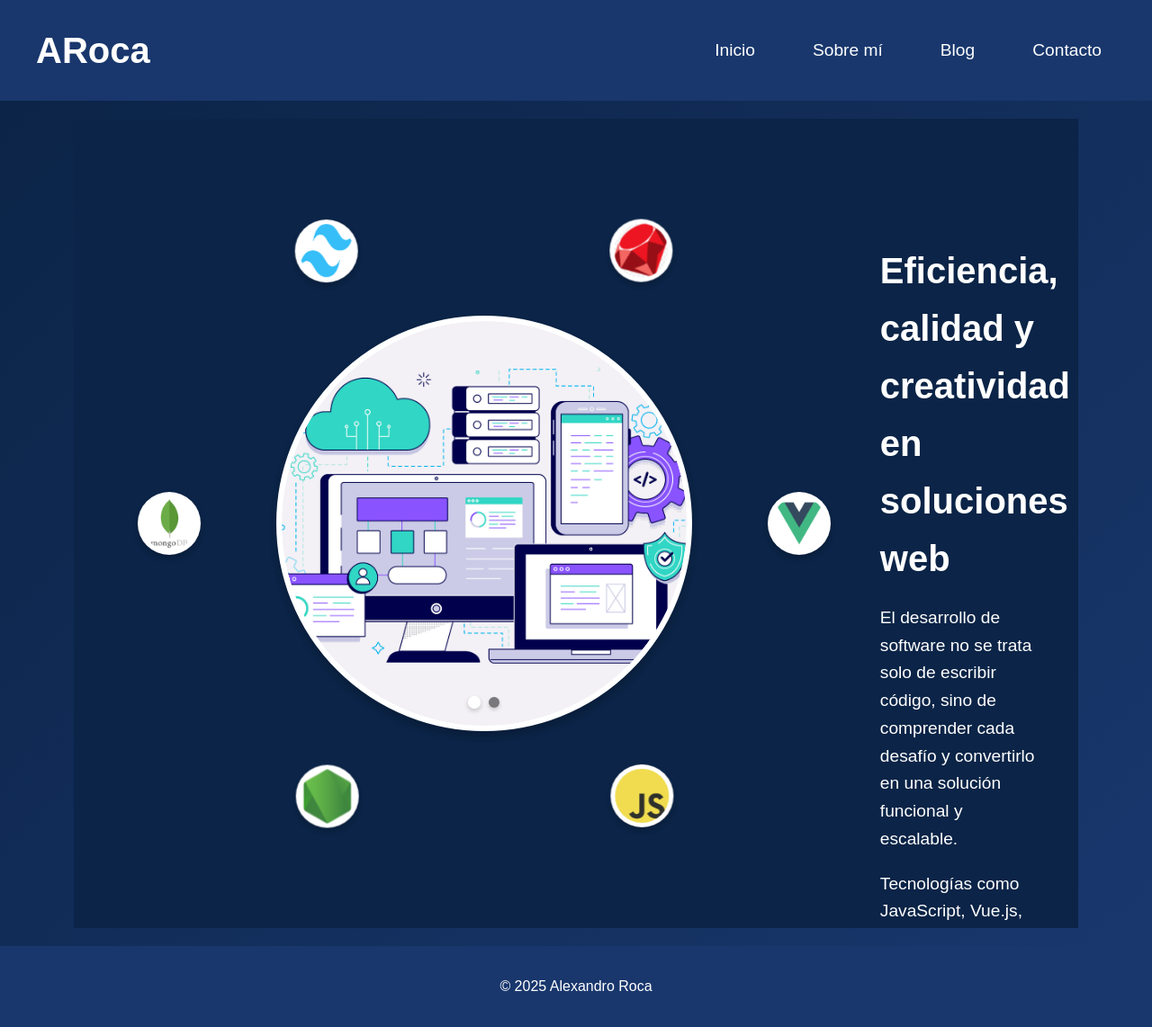
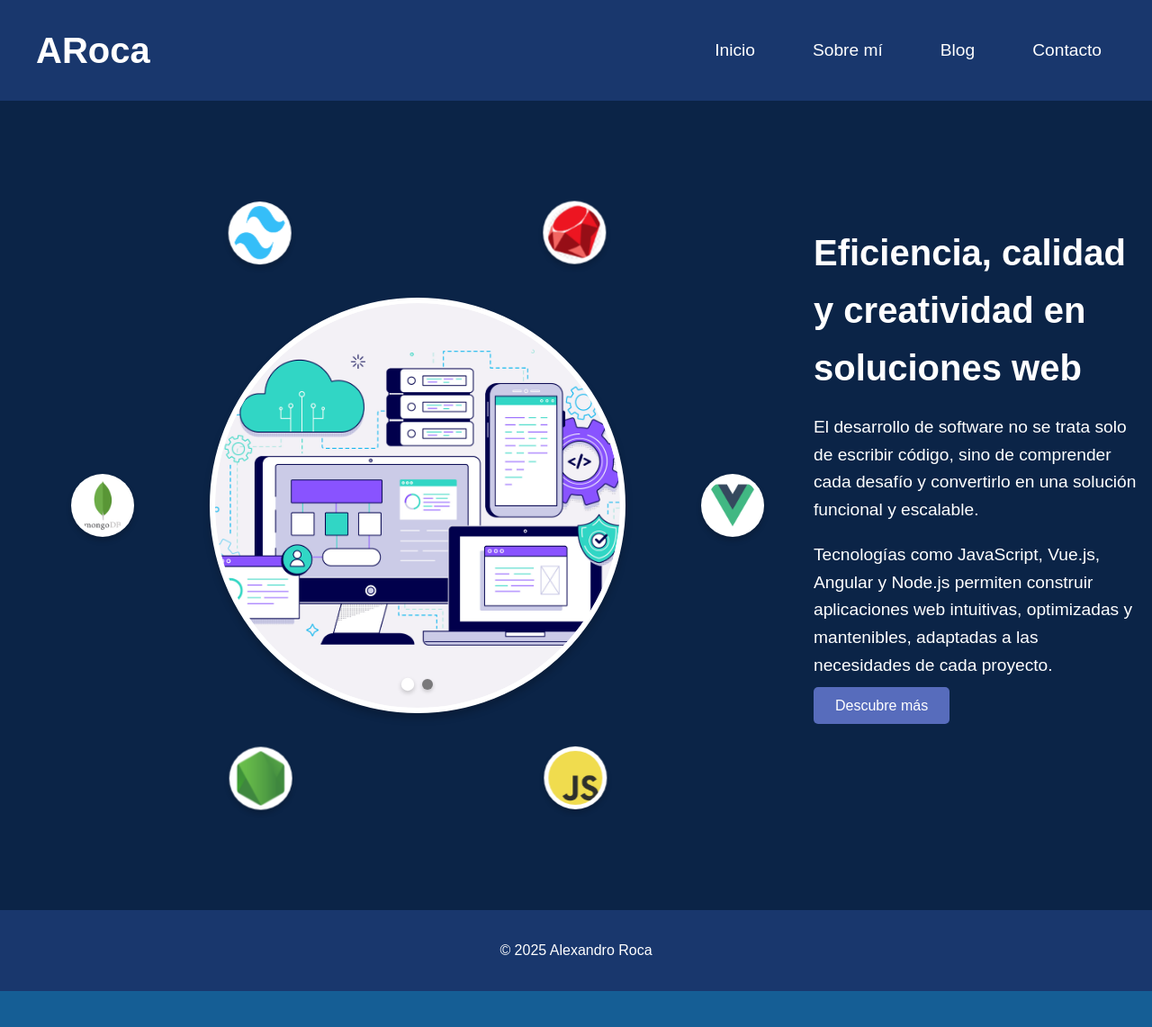
Before and after one commit to alexrok21/alexrok21.github.io, a Jekyll site: the page built from index.markdown, in a window 1280 px wide. Shown: the whole page at 90% size. Built offline with Jekyll 4.4.1, drawn with Linux system fonts in a browser that asks for light colours; after the commit the page ends 1102 px from its top, so only the background shows below that.

Commit message:
blogs de test y ajustes de botón

```diff
--- a/_layouts/default.html
+++ b/_layouts/default.html
@@ -43,7 +43,7 @@
 
     <!-- Contenido principal -->
     <main>
-      <div class="page-content">{{ content }}</div>
+      <div class="page-content-default">{{ content }}</div>
     </main>
 
     <!-- Incluir el pie de página -->
--- a/assets/css/blog.css
+++ b/assets/css/blog.css
@@ -3,9 +3,11 @@
   display: flex;
   flex-direction: column;
   gap: 20px;
-	padding: 20px 0;
+  padding-top: 0;
+  padding-bottom: 2rem;
 }
 
+/* Contenedor principal de la tarjeta */
 .blog-card {
   display: flex;
   align-items: center;
@@ -14,13 +16,13 @@
   padding: 20px;
   border-radius: 8px;
   box-shadow: 0 2px 8px rgba(0, 0, 0, 0.1);
-  position: relative; /* Asegura que el contenedor sea referencia para posiciones absolutas */
+  position: relative; /* Para posicionar absolutamente elementos hijos */
 }
 
 /* Contenido principal (textos) */
 .blog-content {
-  flex-grow: 1; /* Ocupa el espacio disponible */
-  margin-right: 0 !important; /* Elimina márgenes conflictivos */
+  flex: 1; /* Ocupa el espacio disponible */
+  margin-right: auto; /* Empuja el contenido hacia la izquierda */
 }
 
 /* Flecha genérica */
@@ -39,17 +41,25 @@
 	background-color: var(--color-accent); /* Azul vibrante */
 }
 
-/* Flecha cuando hay imagen */
+/* Flecha con imagen */
 .read-arrow-image {
   position: absolute;
-  right: -30px; /* Sale 30px hacia la derecha del contenedor de la imagen */
-  top: 50%;
-  transform: translateY(-50%);
+  right: 10px; /* Espacio interno del contenedor */
+  top: 0;
+  bottom: 0; /* Hace que la flecha ocupe toda la altura */
+  margin: auto; /* Centra verticalmente */
   background-color: var(--color-secondary);
-  padding: 8px 16px;
-  width: 60px;
-  text-align: center;
-  z-index: 1;
+  padding: 20px 10px; /* Mayor padding vertical, menos horizontal */
+  width: 40px; /* Ancho más estrecho */
+  display: flex;
+  align-items: center;
+  justify-content: center;
+  border-radius: 4px;
+  transition: background-color 0.3s, color 0.3s;
+}
+
+.read-arrow-image i {
+  font-size: 1.5em; /* Tamaño mayor para la flecha */
 }
 
 /* Contenedor de la imagen */
@@ -59,15 +69,41 @@
   align-items: center;
   justify-content: center;
   height: 200px; /* Alto fijo */
-  width: 250px; /* Ancho fijo para la imagen */
-  margin-left: auto; /* ¡Clave! Empuja el contenedor hacia la derecha */
-  margin-right: -20px; /* Salida del contenedor para la flecha */
+  width: 30%; /* Ancho relativo al card */
+  min-width: 200px; /* Ancho mínimo */
+  margin-left: auto; /* Alinea al lado derecho */
 }
 
-/* Flecha cuando NO hay imagen */
+/* Flecha para posts sin imagen */
 .read-arrow-text {
-	margin-top: 15px;
-	margin-left: auto; /* Alinea a la derecha */
+  position: absolute;
+  right: 10px; /* Alineado al margen derecho */
+  top: 0; /* Comienza en la parte superior */
+  bottom: 0; /* Llega hasta la parte inferior */
+  margin: auto; /* Centra verticalmente */
+  background-color: var(--color-secondary);
+  padding: 20px 10px; /* Altura vertical */
+  width: 40px;
+  display: flex;
+  align-items: center;
+  justify-content: center;
+  border-radius: 4px;
+  transition: background-color 0.3s, color 0.3s;
+}
+
+.read-arrow-text i {
+  font-size: 1.5em; /* Tamaño del ícono */
+}
+
+.read-arrow-text:hover,
+.read-arrow-image:hover {
+  background-color: var(--color-accent);
+  color: var(--color-background);
+}
+
+.read-arrow-text i,
+.read-arrow-image i {
+  font-size: 1.5em;
 }
 
 /* Ajustes para el contenedor principal */
@@ -132,8 +168,8 @@
   max-width: 100%;
   height: 100%;
   border-radius: 8px;
+  object-fit: cover;
   box-shadow: 0 2px 6px rgba(0, 0, 0, 0.1);
-	object-fit: cover; /* Ajusta la imagen sin deformar */
 }
 
 /* Ajustes para dispositivos móviles */
--- a/assets/css/home.css
+++ b/assets/css/home.css
@@ -10,7 +10,7 @@
 	/* Evita el scroll vertical */
 	color: var(--color-text-primary);
 	/* Asegurar que el texto sea legible */
-	width: 90%;
+	width: 100%;
 }
 
 /* Contenedor de las dos secciones */
--- a/assets/css/main.css
+++ b/assets/css/main.css
@@ -13,12 +13,12 @@
    min-height: 100vh;
 }
 
-.page-content {
+.page-content-default {
    background: linear-gradient(135deg, var(--color-primary), var(--color-secondary));
    min-height: 100vh;
-   /* Asegura que cubra toda la pantalla */
    display: flex;
    flex-direction: column;
+   justify-content: center;
 }
 
 
--- /dev/null
+++ b/assets/css/page.css
@@ -0,0 +1,3 @@
+.page-content {
+    align-items: baseline;
+}
--- a/assets/css/styles.css
+++ b/assets/css/styles.css
@@ -6,6 +6,7 @@
 @import url('header.css');
 @import url('home.css');
 @import url('main.css');
+@import url('page.css');
 
 :root {
    --color-primary: #0B2447;
```
Also changed, not shown: _posts/2024-05-01-test-post-1.markdown (added, +15 -0 lines), _posts/2024-05-04-sin-imagen.markdown (added, +24 -0 lines), pages/blog.markdown (+4 -6 lines), assets/images/blog/image2.webp (added). Lines whose indentation alone changed are shown as unchanged.
